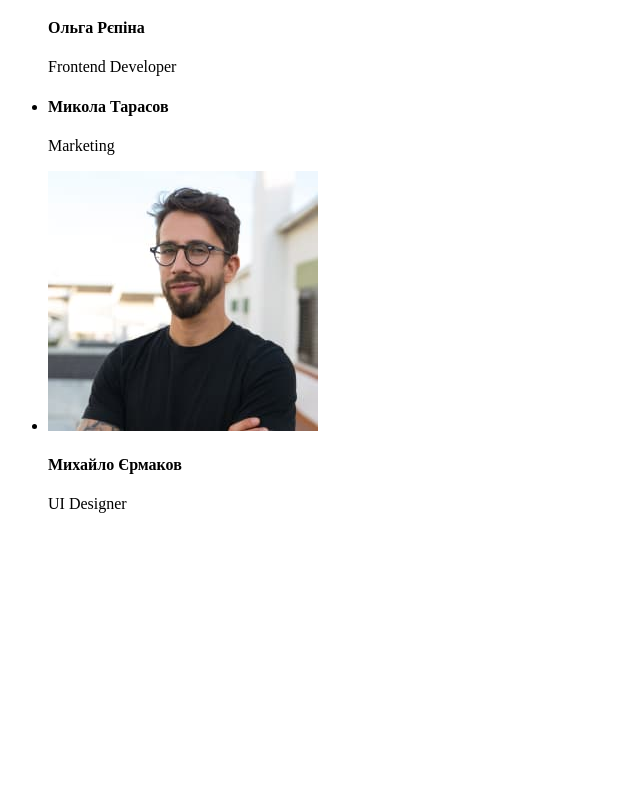
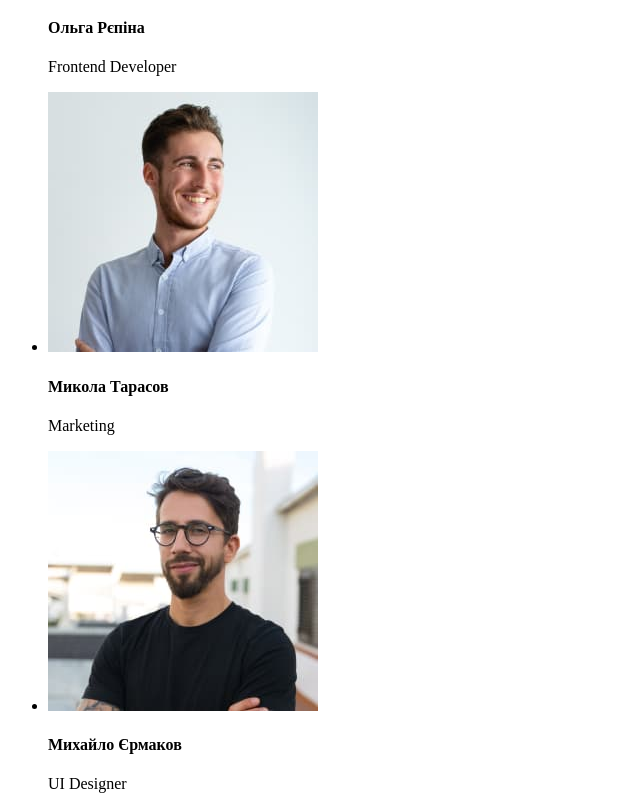
Before and after one commit to ViktorSvertoka/24-css-projects, a plain HTML site: page index.html in a window 1280 px wide. Shown: the part 2195-3004 px from the top of the page, without its empty margins (0-640 px from the left). Before the commit the page ends 2724 px from the top, so only its background shows below. Drawn offline with Linux system fonts and the light colour scheme.

Commit message:
Update index.html

```diff
--- a/index.html
+++ b/index.html
@@ -97,6 +97,7 @@
                 </li>
                 <li>
                     <a href="">
+                        <img src="images/foto3.jpg" alt="фотографія Микола Тарасов" />
                     </a>
                     <h4>Микола Тарасов</h4>
                     <p>Marketing</p>
```
